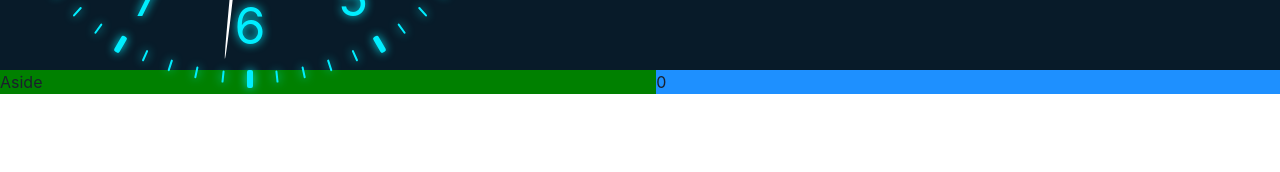
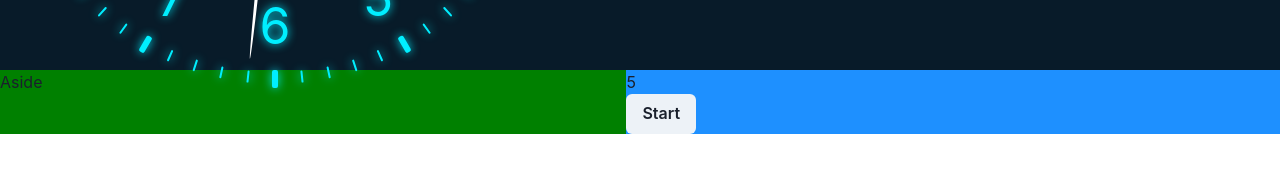
Before and after one commit to martinsletsjoe/Pomodoro-stoppeklokke, a React (Vite) app: page / in a window 1280 px wide. Shown: the part 430-602 px from the top of the page. Built offline with nearby package versions, Linux system fonts and the light colour scheme.

Commit message:
Stopwatch with functioning start button

```diff
--- a/src/components/Stopwatch.tsx
+++ b/src/components/Stopwatch.tsx
@@ -1,25 +1,26 @@
+import { Button } from "@chakra-ui/button";
 import { useEffect, useState } from "react";
 
 const Stopwatch = () => {
   const [seconds, setSeconds] = useState(5);
 
-  useEffect(() => {
-    const countdown = async () => {
-      for (let i = seconds; i > 0; i--) {
-        await delay(1000);
-        setSeconds(i - 1);
-      }
-    };
-    countdown();
-
-    return () => {};
-  }, []);
-
   function delay(ms: number) {
     return new Promise((resolve) => setTimeout(resolve, ms));
   }
 
-  return <div>{seconds}</div>;
+  async function startCountdown() {
+    for (let i = seconds; i > 0; i--) {
+      await delay(1000);
+      setSeconds(i - 1);
+    }
+  }
+
+  return (
+    <>
+      <div>{seconds}</div>
+      <Button onClick={startCountdown}>Start</Button>
+    </>
+  );
 };
 
 export default Stopwatch;
--- a/src/components/clock/Clock.tsx
+++ b/src/components/clock/Clock.tsx
@@ -21,7 +21,7 @@ const Clock = () => {
   const secondRotation = seconds * 6; // 6 degrees per second
 
   return (
-    <div className={styles.wrapper}>
+    <div className={styles.wrapper} style={{ width: "550px" }}>
       <div className={styles.barSeconds}>
         {[...Array(60)].map((_, i) => (
           <span key={i} style={{ "--index": i + 1 } as React.CSSProperties}>
```
Also changed, not shown: src/components/Clock/time.ts (deleted, +0 -14 lines).
